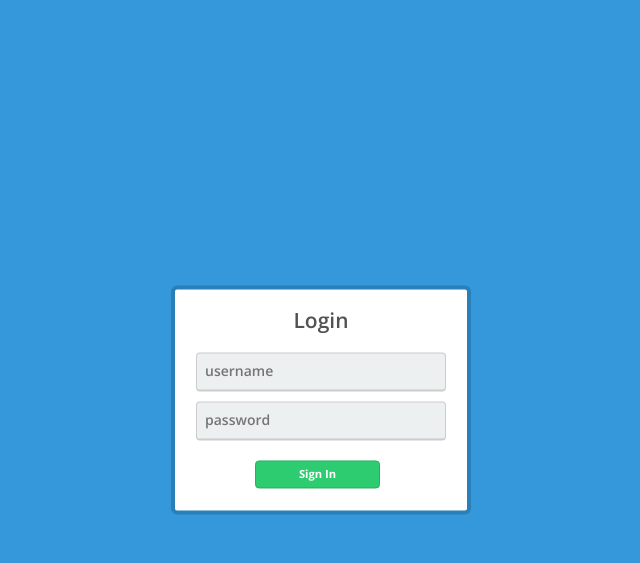
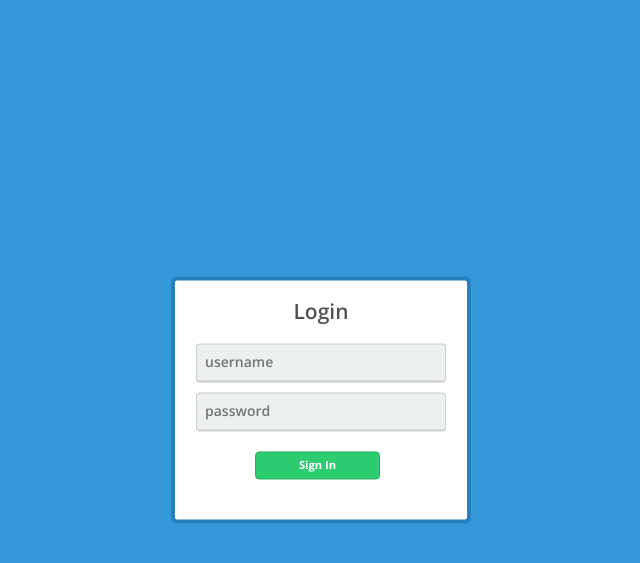
Before and after one commit to andrew-w0711/web-api, a PHP site: page / in a window 1280 px wide. Shown: the top 563 px of the page, without its empty margins (319-959 px from the left). Run offline with PHP 8.4, Linux system fonts and the light colour scheme; some libraries are stand-ins or nearby versions.

Commit message:
Fixed login page css issue

```diff
--- a/login/login.js
+++ b/login/login.js
@@ -9,7 +9,7 @@ app.controller('loginCtrl', function ($scope, $http, $timeout, $location, localS
           $scope.message = 'Login Successfully';
           $timeout(function () {
             $location.url('/dashboard');
-          },500);
+          },1000);
         } else {
           $scope.notification = 'error';
           $scope.message = "Username and Password don't match";
--- a/login/style.css
+++ b/login/style.css
@@ -32,7 +32,7 @@ h1{
   width:300px;
   border-radius:6px;
   margin: 0 auto 0 auto;
-  padding:0px 0px 70px 0px;
+  padding:0px 0px 20px 0px;
   border: #2980b9 4px solid;
 }
 
@@ -68,7 +68,7 @@ h1{
   cursor: pointer;
   margin-top:20px;
   margin-bottom:20px;
-  float:left;
+  /*float:left;*/
   /*margin-left:16px;*/
   margin-left: 80px;
   font-weight:800;
```
